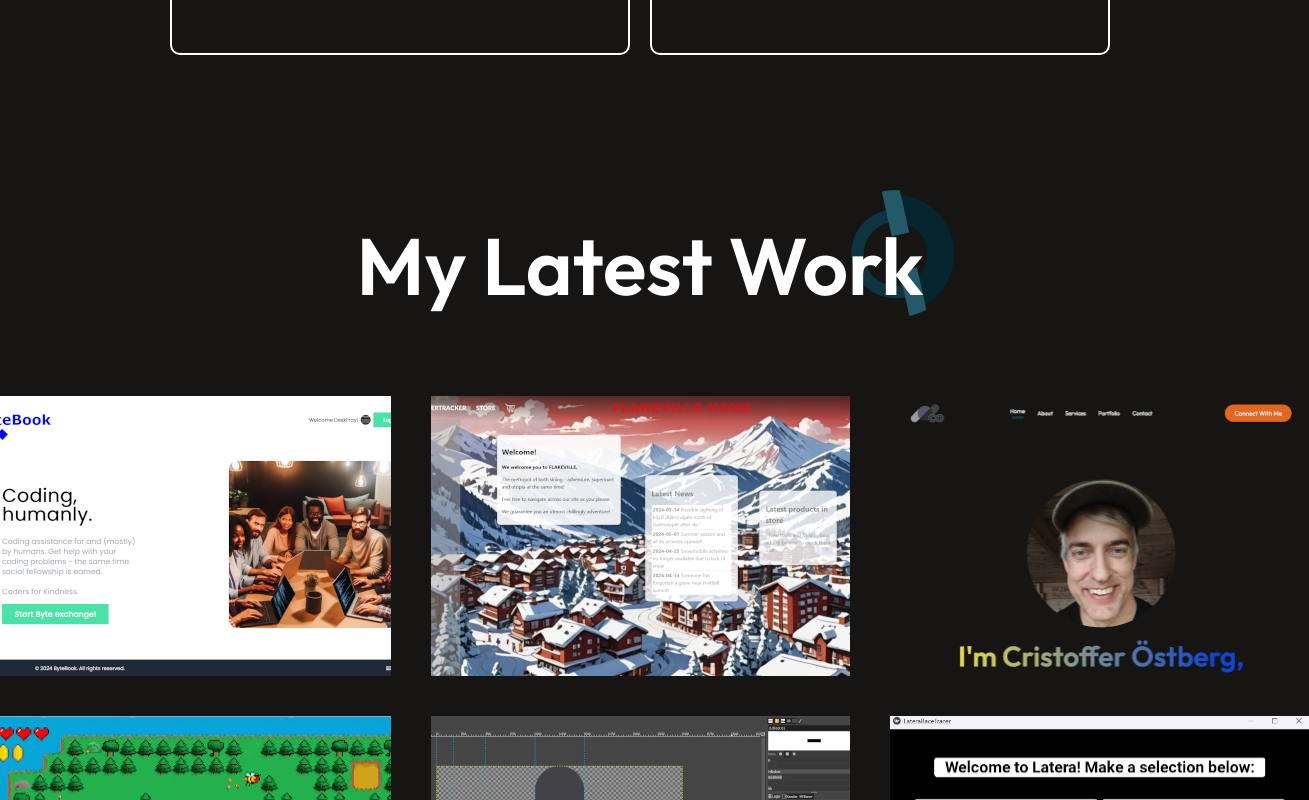
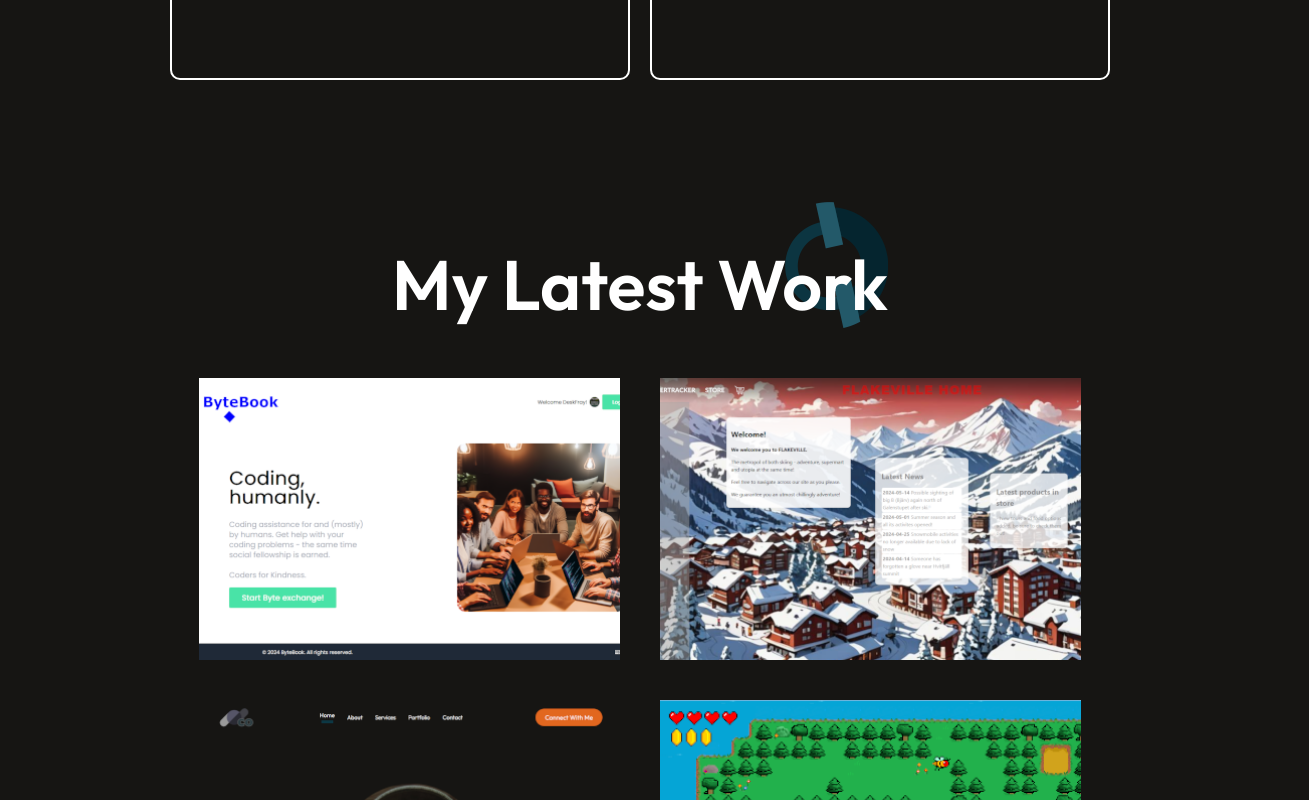
Before and after one commit to Cristoffer85/c-portfolio, a React (Vite) app: page / in a window 1280 px wide. Shown: the part 4543-5343 px from the top of the page, 1309 px wide, since content can reach past the window. Built offline with nearby package versions, Linux system fonts and the light colour scheme.

Commit message:
MyWork.css responsive 769-1400px (mostly - just invisible border of frames in grid need to add) fixed

```diff
--- a/src/Components/MyWork/MyWork.css
+++ b/src/Components/MyWork/MyWork.css
@@ -76,7 +76,7 @@
     margin: 0;
 }
 
-/* ------------------------ RESPONSIVENESS ------------------------ */
+/* ------------------------ RESPONSIVENESS - to max 768px ------------------------ */
 @media(max-width: 768px){
     .mywork{
         gap: 50px;
@@ -98,6 +98,7 @@
         right: 0;
         z-index: -1;
     }
+
     .mywork-container{
         grid-template-columns: 1fr;
     }
@@ -105,6 +106,7 @@
         width: 100%;
         height: 100%;
     }
+
     .mywork-showmore{
         padding: 20px 40px;
         font-size: 18px;
@@ -112,3 +114,35 @@
         cursor: pointer;
     }
 }
+
+/* ------------------------ RESPONSIVENESS - to Max 1400px ------------------------ */
+@media(min-width:769px) and (max-width: 1400px){
+.mywork{
+        gap: 50px;
+        margin: 50px 70px;
+        align-items: center;
+    }
+    .mywork-title {
+        align-items: center;
+        justify-content: center;
+    }
+    .mywork-title h1 {
+        padding: 0;
+        font-size: 70px;
+        text-align: center;
+    }
+    .mywork-title img{
+        position: absolute;
+        bottom: 0;
+        right: 0;
+        z-index: -1;
+    }
+
+    .mywork-container{
+        grid-template-columns: 1fr 1fr;
+    }
+    .mywork-container img{
+        width: 100%;
+        height: 100%;
+    }
+}
--- a/src/Components/Services/Services.css
+++ b/src/Components/Services/Services.css
@@ -138,7 +138,7 @@
     }
     .services-title h1 {
         padding: 0;
-        font-size: 50px;
+        font-size: 70px;
         text-align: center;
     }
     .services-title img {
```
